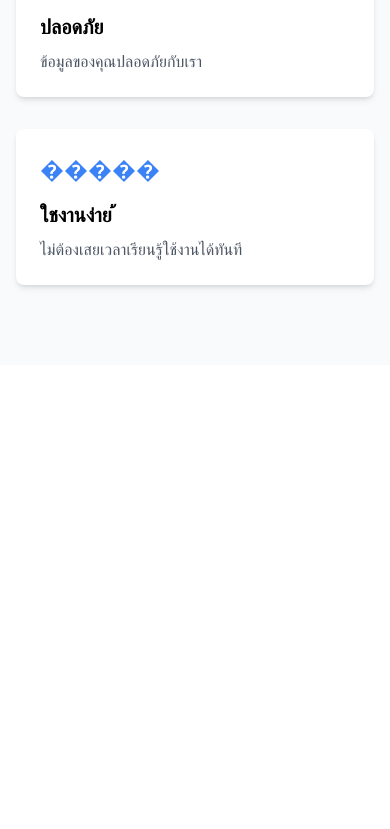
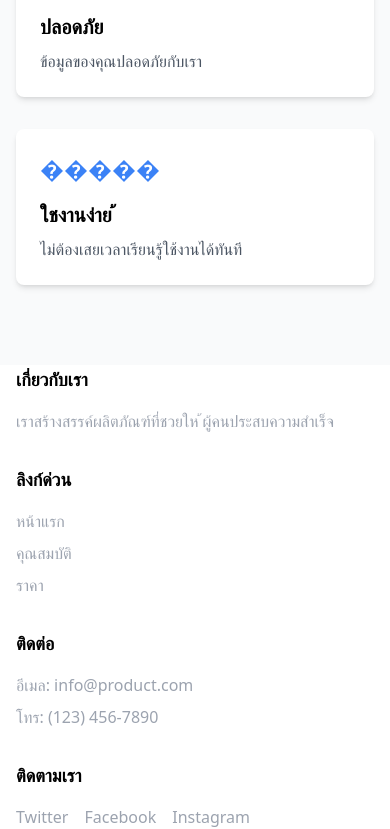
Before and after one commit to NChanantorn/product-landing-page, a plain HTML site: page index.html in a window 390 px wide. Shown: the part 859-1688 px from the top of the page. Before the commit the page ends 1224 px from the top, so only its background shows below. Drawn offline with nearby package versions, Linux system fonts and the light colour scheme.

Commit message:
เพิ่มส่วนท้ายแบบ Responsive

```diff
--- a/index.html
+++ b/index.html
@@ -68,7 +68,37 @@
    </section>
 
  <footer>
- <!-- สวนท ้าย ่ -->
+    <div class="container mx-auto px-4">
+        <div class="grid grid-cols-1 md:grid-cols-4 gap-8">
+        <div>
+        <h3 class="font-bold text-lg mb-4">เกี่ยวกับเรา</h3>
+        <p class="text-gray-400">เราสร้างสรรค์ผลิตภัณฑ์ที่ชวยให ้ผู้คนประสบความสำเร็จ </p>
+        </div>
+        <div>
+        <h3 class="font-bold text-lg mb-4">ลิงก์ด่วน</h3>
+        <ul class="space-y-2 text-gray-400">
+        <li><a href="#" class="hover:text-white">หน้าแรก</a></li>
+        <li><a href="#features" class="hover:text-white">คุณสมบัติ</a></li>
+        <li><a href="#pricing" class="hover:text-white">ราคา</a></li>
+        </ul>
+        </div>
+        <div>
+        <h3 class="font-bold text-lg mb-4">ติดต่อ</h3>
+        <ul class="space-y-2 text-gray-400">
+        <li>อีเมล: info@product.com</li>
+        <li>โทร: (123) 456-7890</li>
+        </ul>
+        </div>
+        <div>
+        <h3 class="font-bold text-lg mb-4">ติดตามเรา</h3>
+        <div class="flex space-x-4">
+        <a href="#" class="text-gray-400 hover:text-white">Twitter</a>
+        <a href="#" class="text-gray-400 hover:text-white">Facebook</a>
+        <a href="#" class="text-gray-400 hover:text-white">Instagram</a>
+        </div>
+        </div>
+        </div>
+        </div>
  </footer>
 </body>
 </html>
```
